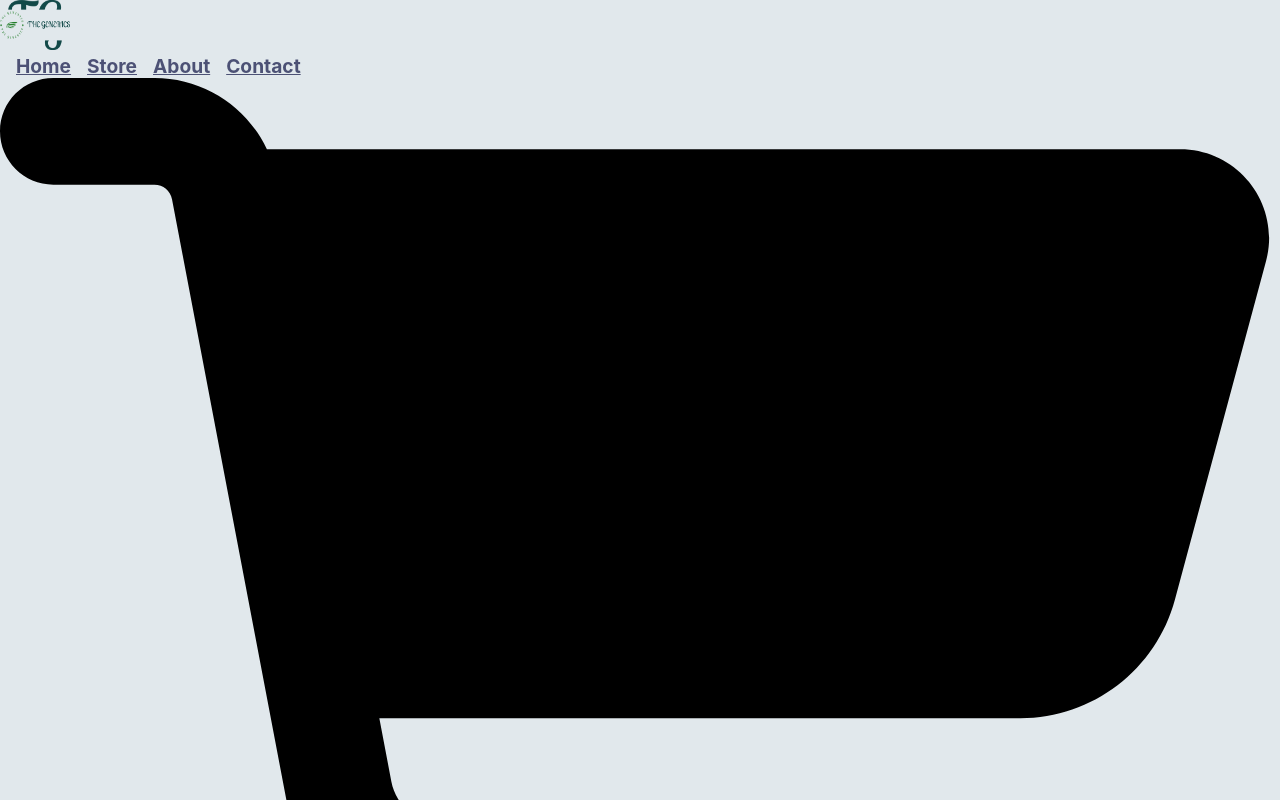
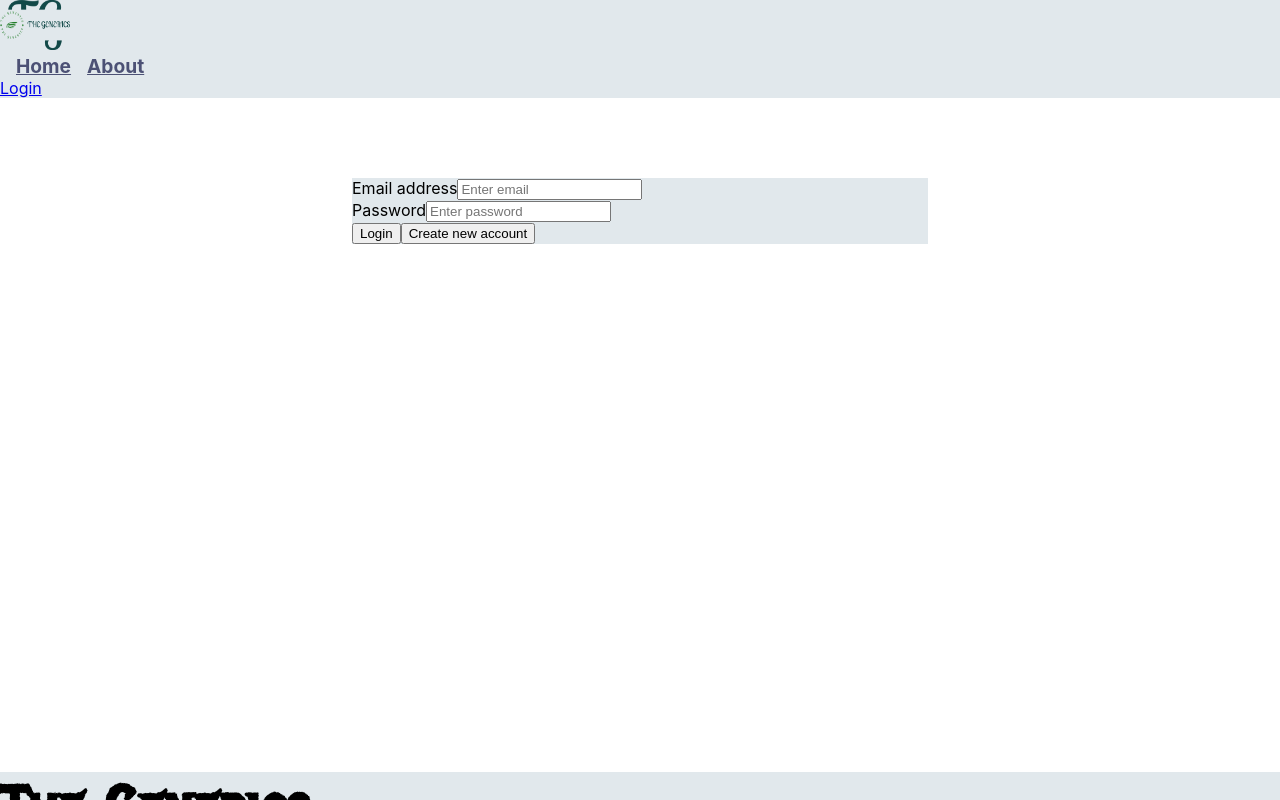
Before and after one commit to sachinraj31/ecommerce-website, a React (Create React App) app: page /auth in a window 1280 px wide. Shown: the top 800 px of the page. Built offline with nearby package versions, Linux system fonts and the light colour scheme; no server answers; the HTML template or start-up script is replaced by a standard one.

Commit message:
Auth added

```diff
--- a/src/App.js
+++ b/src/App.js
@@ -1,20 +1,22 @@
 import React from "react";
-import { useState } from "react";
+import { useState, useContext } from "react";
 import Header from "./Components/Layout/Header/Header";
 
 import Products from "./Components/Products/Products";
 import Footer from "./Components/Layout/Footer/Footer";
 import Cart from "./Components/Cart/Cart";
 import CartProvider from "./store/CartProvider";
-import { Route, Routes } from "react-router-dom";
+import { Route, Routes, Navigate } from "react-router-dom";
 import About from "./pages/About/About";
 import Home from "./pages/Home/Home";
 import Store from "./pages/Store/Store";
 import Contact from "./pages/Contact/Contact";
 import ProductDetails from "./pages/ProductDetails/ProductDetails";
+import Auth from "./pages/Auth/Auth";
+import AuthContext from "./store/auth-context";
 
 function App() {
-  const [isOpen, setIsOpen] = useState(false);
+  const authCtx = useContext(AuthContext);
 
   return (
     <CartProvider>
@@ -22,11 +24,25 @@ function App() {
 
       <Routes>
         <Route path="/shopping_cart" element={<Cart />} />
-        <Route path="/home" element={<Home />} />
-        <Route path="/store" element={<Store />} />
-        <Route path="/about" element={<About />} />
-        <Route path="/contact" element={<Contact />} />
-        <Route path="/store/:productID" element={<ProductDetails />} />
+        <Route exact path="/home" element={<Navigate to="/home" />} />
+        <Route exact path="/home" element={<Home />} />
+
+        <Route exact path="/about" element={<About />} />
+        <Route exact path="/contact" element={<Contact />} />
+      </Routes>
+
+      {authCtx.isLoggedIn && (
+        <Routes>
+          <Route exact path="/shopping_cart" element={<Cart />} />
+
+          <Route exact path="/store" element={<Store />} />
+
+          <Route exact path="/store/:productID" element={<ProductDetails />} />
+        </Routes>
+      )}
+
+      <Routes>
+        {!authCtx.isLoggedIn && <Route exact path="/auth" element={<Auth />} />}
       </Routes>
 
       <Footer />
--- /dev/null
+++ b/src/Components/AuthForrm/AuthForm.js
@@ -0,0 +1,114 @@
+import React, { useContext, useState } from "react";
+import { Form, Button } from "react-bootstrap";
+import classes from "./AuthForm.module.css";
+import UICard from "../UI/Card/UICard";
+import AuthContext from "../../store/auth-context";
+import { useNavigate } from "react-router-dom";
+
+const api_key = process.env.REACT_APP_SECRET_KEY;
+
+const AuthForm = () => {
+  const authCtx = useContext(AuthContext);
+  const history = useNavigate();
+
+  const [isLogin, setIsLogin] = useState(true);
+  const [form, setForm] = useState({
+    email: "",
+    password: "",
+  });
+
+  const switchAuthModeHandler = () => {
+    setIsLogin((prevState) => !prevState);
+  };
+
+  const submitHandler = async (event) => {
+    event.preventDefault();
+
+    try {
+      let url;
+      if (isLogin) {
+        url =
+          "https://identitytoolkit.googleapis.com/v1/accounts:signInWithPassword?key=AIzaSyCtAB2ySpP41rMWn_UdbtdGgUXfepvS18I";
+      } else {
+        url =
+          "https://identitytoolkit.googleapis.com/v1/accounts:signUp?key=AIzaSyCtAB2ySpP41rMWn_UdbtdGgUXfepvS18I";
+      }
+
+      const res = await fetch(url, {
+        method: "POST",
+        headers: {
+          "Content-Type": "application/json",
+        },
+        body: JSON.stringify({
+          email: form.email,
+          password: form.password,
+          returnSecureToken: true,
+        }),
+      });
+
+      const data = await res.json();
+
+      if (res.ok) {
+        //able to connect to server
+        authCtx.onLogin(data.idToken);
+        history.replace("/store");
+      } else {
+        // got error throw it to catch block
+        throw new Error(data.error);
+      }
+    } catch (error) {
+      alert(error.message);
+    }
+  };
+
+  const inputHandler = (event) => {
+    setForm((prev) => {
+      return {
+        ...prev,
+        [event.target.name]: event.target.value,
+      };
+    });
+  };
+
+  return (
+    <UICard className={classes.container}>
+      <Form onSubmit={submitHandler}>
+        <Form.Group className="mb-3">
+          <Form.Label>Email address</Form.Label>
+          <Form.Control
+            name="email"
+            value={form.email}
+            type="email"
+            placeholder="Enter email"
+            onChange={inputHandler}
+          />
+        </Form.Group>
+
+        <Form.Group className="mb-3">
+          <Form.Label>Password</Form.Label>
+          <Form.Control
+            name="password"
+            value={form.password}
+            onChange={inputHandler}
+            type="password"
+            placeholder="Enter password"
+          />
+        </Form.Group>
+
+        <Button className="w-100" variant="success" type="submit">
+          {isLogin ? "Login" : "Signup"}
+        </Button>
+
+        <Button
+          variant="outline-dark"
+          className="w-100 border"
+          onClick={switchAuthModeHandler}
+        >
+          {isLogin ? "Create new account" : "Login with existing account"}
+        </Button>
+      </Form>
+    </UICard>
+  );
+};
+
+export default AuthForm;
--- /dev/null
+++ b/src/Components/AuthForrm/AuthForm.module.css
@@ -0,0 +1,5 @@
+.container {
+  margin: auto;
+  margin-top: 10vh;
+  width: 45%;
+}
--- a/src/Components/Layout/Header/Header.js
+++ b/src/Components/Layout/Header/Header.js
@@ -4,16 +4,20 @@ import cartIcon from "../../../assets/icons/cart.svg";
 import logo from "../../../assets/icons/logo-no-background.png";
 import { useContext } from "react";
 import CartContext from "../../../store/cart-context";
-import { NavLink } from "react-router-dom";
+import { NavLink, useNavigate } from "react-router-dom";
+import AuthContext from "../../../store/auth-context";
 
 const Header = (props) => {
   const cartCtx = useContext(CartContext);
+  const authCtx = useContext(AuthContext);
+  const history = useNavigate();
 
   let totalCartItem = 0;
   cartCtx.items.forEach((item) => (totalCartItem += item.quantity));
 
-  const cartHandler = () => {
-    props.onCartToggle();
+  const logoutHandler = () => {
+    authCtx.onLogout();
+    history.replace("/home");
   };
 
   return (
@@ -33,34 +37,53 @@ const Header = (props) => {
         </div>
         <Nav className="ms-5">
           <NavLink
+            exact
             to="/home"
             activeClassName={classes.header__link_active}
             className={classes.header__link}
           >
             Home
           </NavLink>
+
+          {authCtx.isLoggedIn && (
             <NavLink
+              exact
               activeClassName={classes.header__link_active}
               to="/store"
               className={classes.header__link}
             >
               Store
             </NavLink>
+          )}
           <NavLink
+            exact
             activeClassName={classes.header__link_active}
             to="/about"
             className={classes.header__link}
           >
             About
           </NavLink>
+
+          {authCtx.isLoggedIn && (
             <NavLink
+              exact
               activeClassName={classes.header__link_active}
               to="/contact"
               className={classes.header__link}
             >
               Contact
             </NavLink>
+          )}
         </Nav>
+
+        {!authCtx.isLoggedIn && (
+          <NavLink to="/auth" className="me-5">
+            Login
+          </NavLink>
+        )}
+
+        {authCtx.isLoggedIn && (
+          <div className="d-flex">
             <NavLink
               activeClassName={classes.header__link_active}
               to="/shopping_cart"
@@ -70,6 +93,13 @@ const Header = (props) => {
               <img className="h-100 w-100" src={cartIcon} alt="shopping cart" />
               <h4 className="ms-2 text-primary">{totalCartItem}</h4>
             </NavLink>
+            <div className="me-5">
+              <NavLink onClick={logoutHandler} to="/">
+                Logout
+              </NavLink>
+            </div>
+          </div>
+        )}
       </Navbar>
     </header>
   );
--- a/src/index.js
+++ b/src/index.js
@@ -4,10 +4,13 @@ import React from "react";
 import "./index.css";
 import App from "./App";
 import { BrowserRouter } from "react-router-dom";
+import { AuthProvider } from "./store/auth-context";
 
 const root = ReactDOM.createRoot(document.getElementById("root"));
 root.render(
-  <BrowserRouter>
-    <App />
-  </BrowserRouter>
+  <AuthProvider>
+    <BrowserRouter>
+      <App />
+    </BrowserRouter>
+  </AuthProvider>
 );
--- /dev/null
+++ b/src/pages/Auth/Auth.js
@@ -0,0 +1,8 @@
+import React from "react";
+import AuthForm from "../../Components/AuthForrm/AuthForm";
+
+const Auth = () => {
+  return <AuthForm />;
+};
+
+export default Auth;
--- /dev/null
+++ b/src/store/auth-context.js
@@ -0,0 +1,40 @@
+import React, { useState } from "react";
+
+const AuthContext = React.createContext({
+  isLoggedIn: Boolean,
+  token: String,
+  onLogin: Function,
+  onLogout: Function,
+});
+
+export const AuthProvider = (props) => {
+  const initialToken = localStorage.getItem("token");
+  const [token, setToken] = useState(initialToken);
+
+  const logoutHandler = () => {
+    setToken(null);
+    localStorage.removeItem("token");
+  };
+
+  const loginHandler = (token) => {
+    setToken(token);
+    localStorage.setItem("token", token);
+  };
+
+  const isLoggedIn = !!token;
+
+  const contextValue = {
+    isLoggedIn: isLoggedIn,
+    token: token,
+    onLogin: loginHandler,
+    onLogout: logoutHandler,
+  };
+
+  return (
+    <AuthContext.Provider value={contextValue}>
+      {props.children}
+    </AuthContext.Provider>
+  );
+};
+
+export default AuthContext;
```
Lines whose indentation alone changed are shown as unchanged.
